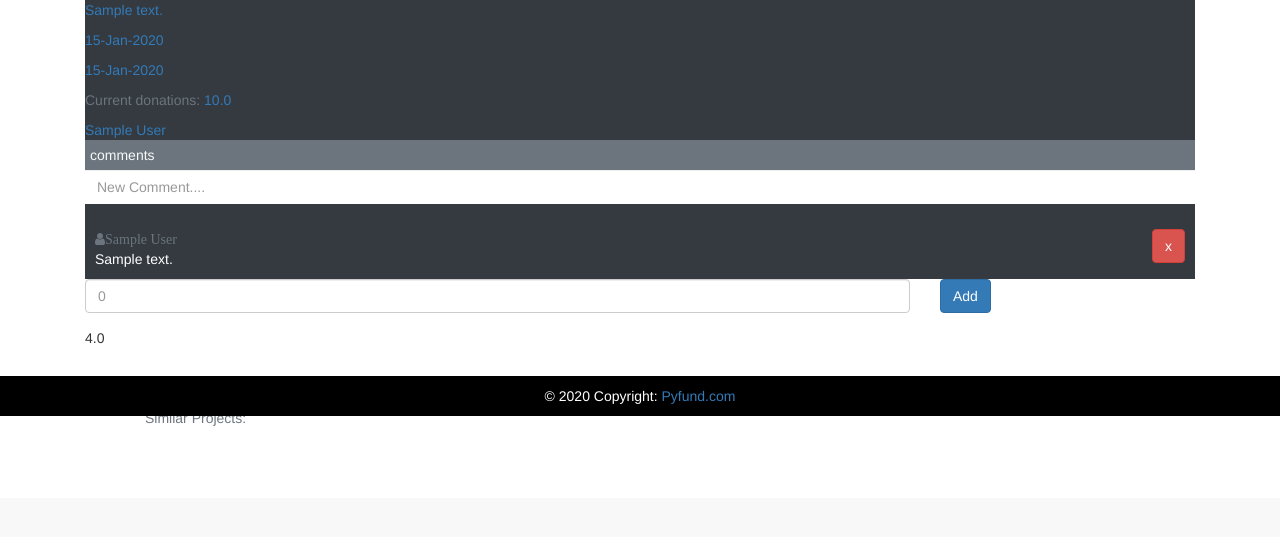
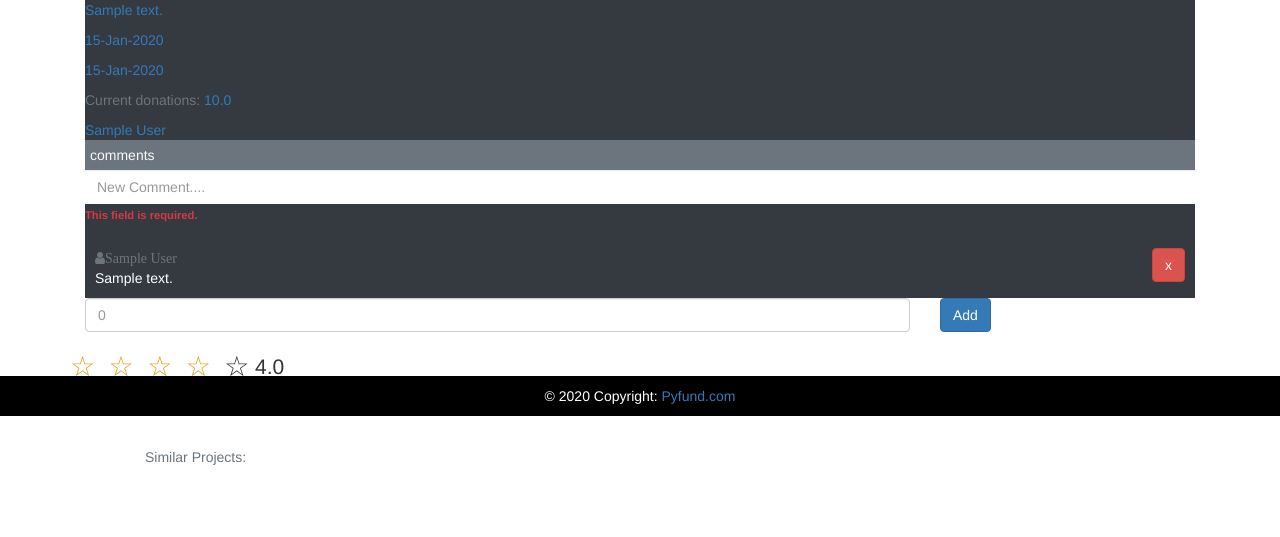
Before and after one commit to asaid-0/pyreads, a Django app: page /home/project/1 in a window 1280 px wide. Shown: the part 384-921 px from the top of the page. Before the commit the page ends 810 px from the top, so only its background shows below. Run offline with Django 3.2, Linux system fonts and the light colour scheme; a user stored in the database is signed in; tables that the repository leaves empty hold one stand-in row (values such as "Sample post"); grey boxes marked "Sample" are stand-in pictures; data that the repository does not hold is empty; some libraries are stand-ins or nearby versions.

Commit message:
show current rating as stars, add/update rating with ajax

```diff
--- a/projects/templates/projects/view.html
+++ b/projects/templates/projects/view.html
@@ -138,7 +138,21 @@
         </div>
     </div>
 </form>
-<p class="card-text">{{ rate }}</p>
+
+<div class="row">
+
+    <div class="rating">
+        {% for n in rateRange reversed%}
+            {% if n <= rate %}
+                <span id="rate-{{n}}" class="rated">☆</span>
+            {% else %}
+                <span id="rate-{{n}}">☆</span>
+            {% endif %}
+        {% endfor %}
+    </div>
+    <span style="position:relative;top:5px;font-size:1.5em" id="current_rating">{{ rate }}</span>
+</div>
+
 {% else %}
 <h5 class="text-secondary"> no project found matching your id </h5>
 {% endif %}
@@ -185,5 +199,31 @@
             alert("You can't add zero or negative donation")
         }
     });
+
+    $(document).ready(function(){
+        $('.rating span').click(function (e) {
+            e.preventDefault();
+            let rate = $(this).attr("id").split("rate-")[1];
+            let project_id = {{project.id}};
+            $.ajax({
+                type: "post",
+                dataType: "json",
+                url: '{% url 'rate' %}',
+                data: {'rate': rate, 'project_id': project_id,  csrfmiddlewaretoken: '{{ csrf_token }}'},
+                success: function (data) {
+                    $("span").removeClass("rated");
+                    for(let i = 1; i <= 5; i++){
+                        if(i <= data.rate){
+                            $("#rate-"+i).addClass("rated");
+                        }
+                    }
+                    $("#current_rating").html(data.rate)
+                },
+                error: function (data, textStatus, errorThrown) {
+                    console.log(errorThrown);
+                }
+            });
+        });
+    });
 </script>
 {% endblock %}
--- a/projects/urls.py
+++ b/projects/urls.py
@@ -1,5 +1,5 @@
 from django.urls import path
-from .views import add_project, view_project, add_comment, delete_project, get_category_projects, add_donation, report_comment, report_project
+from .views import add_project, view_project, add_comment, delete_project, get_category_projects, add_donation, report_comment, report_project, add_rate
 
 urlpatterns = [
     path('project/new', add_project, name='add_project'),
@@ -10,4 +10,5 @@ urlpatterns = [
     path('project/ajax/donation', add_donation, name='donate'),
     path('comment/<int:id>/report', report_comment, name='report_comment'),
     path('project/<int:id>/report', report_project, name='report_project'),
+    path('project/ajax/rate', add_rate, name='rate')
 ]
--- a/projects/views.py
+++ b/projects/views.py
@@ -60,6 +60,7 @@ def view_project(request, id, form=CommentForm()):
                 "reported_comments": reported_comments,
                 "project_donations": project_donations,
                 "rate":project_rate['rate'], "range": range(pics.count()),
+                "rateRange": range(1,6),
                 "pics": pics,
                 "form": comment_form,
                 "donation_form": DonateForm()
@@ -167,3 +168,34 @@ def add_donation(request):
             return HttpResponse(json.dumps({'error': "Something went wrong"}), content_type="application/json", status=403)
     else:
         return HttpResponse(json.dumps({'error': "Something went wrong"}), content_type="application/json", status=400)
+
+
+@login_required
+def add_rate(request):
+    if request.is_ajax and request.method == 'POST':
+        #save rate
+        if int(request.POST['rate']) > 0:
+            project_id = request.POST['project_id']
+            recieved_rate = request.POST['rate']
+            try:
+                print('BANG')
+                project = Project.objects.get(id=project_id)
+                # check if rated already with current user
+                rate = Rate.objects.get(user=request.user, project=project)
+                if rate:
+                    rate.rate = recieved_rate
+                    rate.save()
+                else:
+                    rate = Rate()
+                    rate.user = request.user
+                    rate.rate = recieved_rate
+                    rate.project = project
+                    rate.save()
+                project_rate = project.rate_set.aggregate(rate = Avg('rate'))
+                return HttpResponse(json.dumps({'rate': project_rate['rate']}), content_type="application/json")
+            except:
+                return HttpResponse(json.dumps({'error': "project or user doesn't exist"}), content_type="application/json", status=403)
+        else:
+            return HttpResponse(json.dumps({'error': "Something went wrong"}), content_type="application/json", status=403)
+    else:
+        return HttpResponse(json.dumps({'error': "Something went wrong"}), content_type="application/json", status=400)
--- a/static/projects/styles.css
+++ b/static/projects/styles.css
@@ -178,3 +178,24 @@
         width: 100%;
     }
 }
+
+.rating {
+    direction: rtl;
+    font-size: 2em;
+}
+
+.rating>span {
+    display: inline-block;
+    position: relative;
+    width: 1.1em;
+}
+
+.rating>span:hover:before,
+.rating>span:hover~span:before {
+    content: "\2605";
+    position: absolute;
+    color: goldenrod;
+}
+.rated{
+    color:goldenrod;
+}
```
